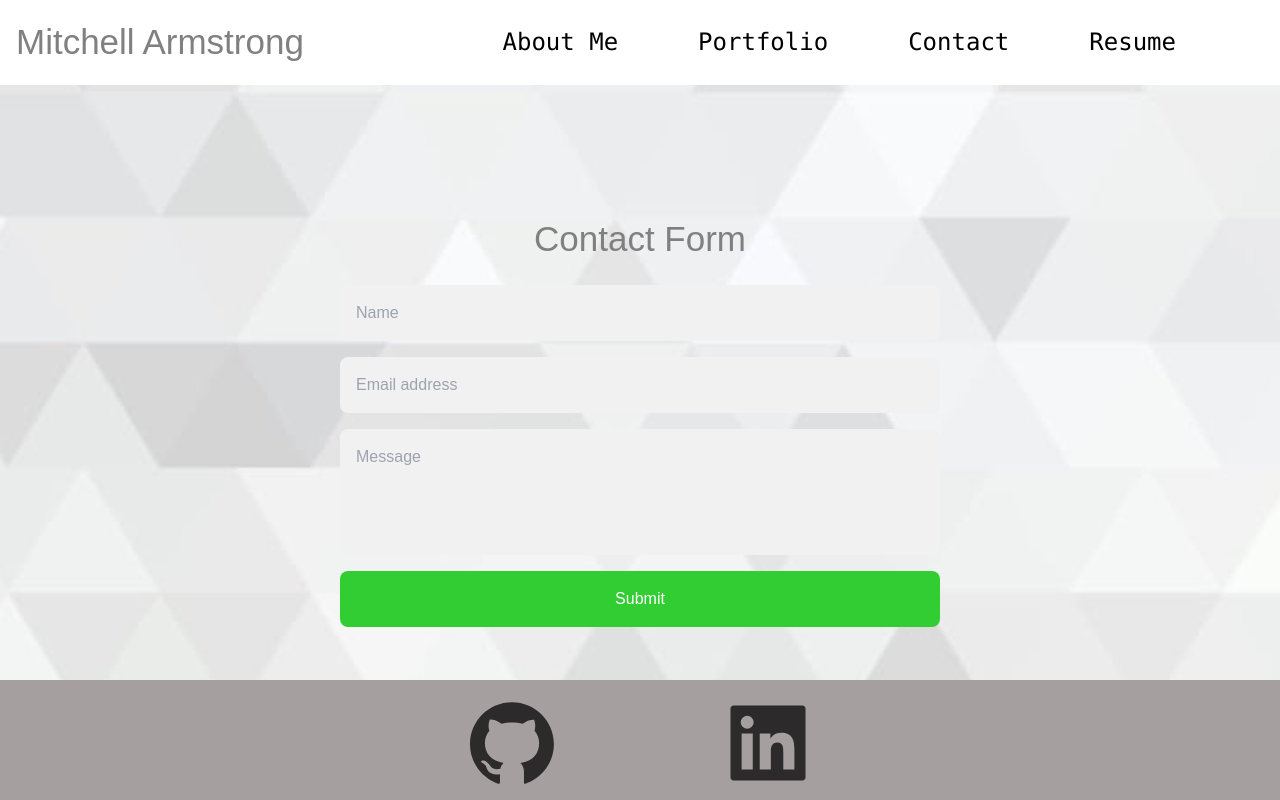
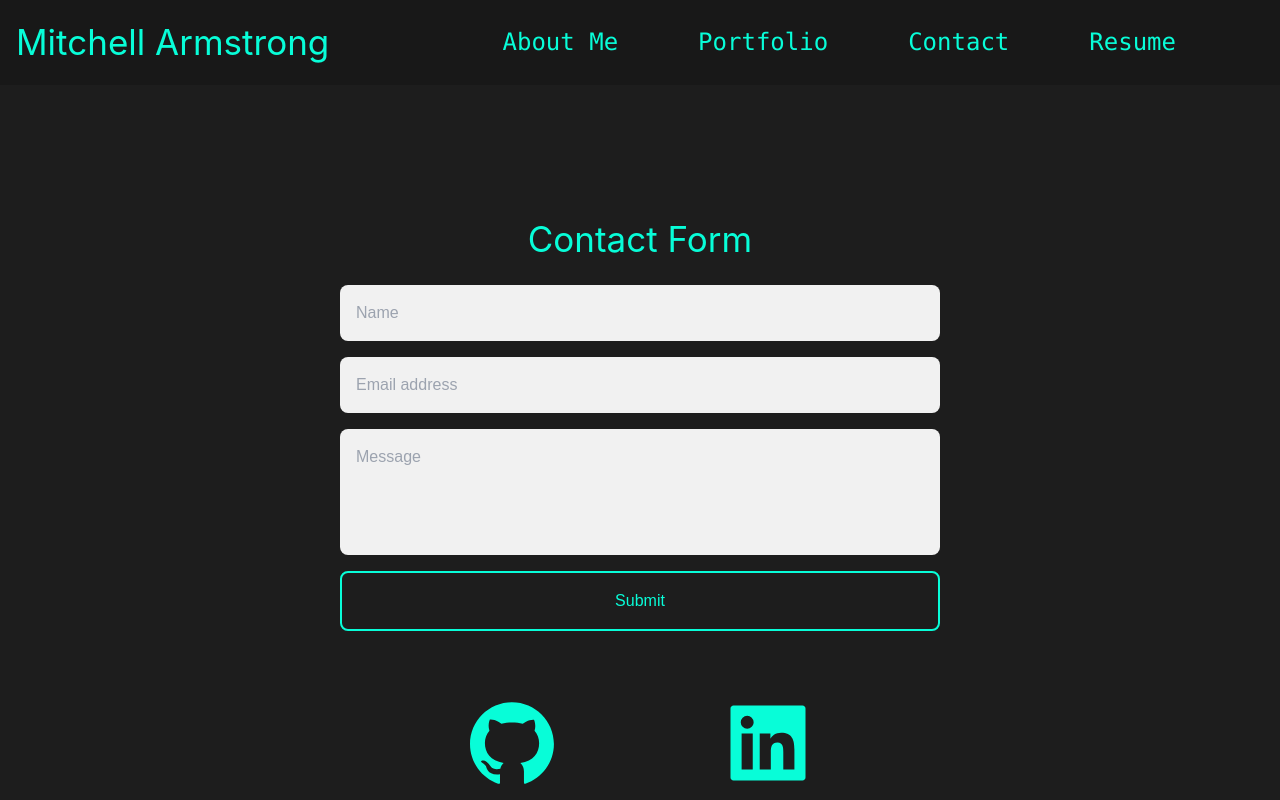
Before and after one commit to ScarElite/professional-portfolio, a React (Create React App) app: page /contact in a window 1280 px wide. Built offline with nearby package versions, Linux system fonts and the light colour scheme.

Commit message:
Styled the entire application in a completely different direction. Removed the index.css and any unnecessary css classes and added the rest to the App.css.

```diff
--- a/src/App.css
+++ b/src/App.css
@@ -1,6 +1,11 @@
+@tailwind base;
+@tailwind components;
+@tailwind utilities;
+
 :root {
-  --primary: #7645d9;
-  --secondary: limegreen;
+  --primary: rgb(24, 24, 24);
+  --secondary: rgb(29, 29, 29);
+  --tertiary: rgb(8,253,216);
   @font-face {
     font-family: "Anton";
     src: url('https://fonts.googleapis.com/css2?family=Anton&display=swap');
@@ -8,29 +13,36 @@
 }
 
 body {
-  background-image: url(./assets/images/Portfolio-bg-Images/peakpx.jpg);
-  background-position: top;
+  margin: 0;
+  font-family: -apple-system, BlinkMacSystemFont, 'Segoe UI', 'Roboto', 'Oxygen',
+    'Ubuntu', 'Cantarell', 'Fira Sans', 'Droid Sans', 'Helvetica Neue',
+    sans-serif;
+  -webkit-font-smoothing: antialiased;
+  -moz-osx-font-smoothing: grayscale;
+  background-color: var(--secondary);
 }
 
 /* Main Header */
 .title-header {
-  color: black;
-  text-shadow: 2px 2px 2px var(--secondary);
+  color: var(--tertiary);
 }
 
 /* Nav */
 .navbar {
-  background-color: white;
+  background-color: var(--primary);
+}
+
+.navbar-item {
+  color: var(--tertiary);
 }
 
 .navbar-item:hover {
-  /* border-bottom: 2px solid var(--secondary); */
-  text-shadow: var(--secondary) 1px 0 10px;
+  text-shadow: var(--tertiary) 1px 0 10px;
 }
 
 /* About Section */
 .about-header {
-color: var(--primary);
+color: var(--tertiary);
 font-family: "Anton";
 }
 
@@ -40,6 +52,7 @@ font-family: "Anton";
 
 .about-section-text {
 font-family: 'Trebuchet MS', 'Lucida Sans Unicode', 'Lucida Grande', 'Lucida Sans', Arial, sans-serif;
+color: var(--tertiary);
 }
 
 .personal-image {
@@ -51,6 +64,44 @@ font-family: 'Trebuchet MS', 'Lucida Sans Unicode', 'Lucida Grande', 'Lucida San
 /* Contact */
 .contact {
   margin-top: 10%;
+}
+
+h1 {
+  text-align: center;
+  font-size: 35px;
+  color: var(--tertiary);
+}
+form {
+  max-width: 600px;
+  text-align: center;
+  margin: 20px auto;
+}
+input,
+textarea {
+  background-color: #f1f1f1;
+  border: 0;
+  outline: 0;
+  padding: 1em;
+  border-radius: 8px;
+  display: block;
+  width: 100%;
+  margin-top: 1em;
+  font-family: sans-serif;
+  resize: none;
+}
+#input-submit {
+  color: var(--tertiary);
+  background: var(--secondary);
+  border: 2px solid var(--tertiary);
+  cursor: pointer;
+}
+#input-submit:hover {
+  box-shadow: 0 1px 1px 1px rgba(8,253,216, 0.2);
+  background: var(--tertiary);
+  color: var(--secondary);
+}
+textarea {
+  height: 126px;
 }
 
 /* Portfolio */
@@ -65,21 +116,23 @@ font-family: 'Trebuchet MS', 'Lucida Sans Unicode', 'Lucida Grande', 'Lucida San
    bottom: 0;
    width: 100%;
    height: 120px;
-   background: rgb(166, 159, 159);
+   background: var(--secondary);
 }
 
 .github-icon-footer {
   margin-top: 15px;
+  color: var(--tertiary);
 }
 
 .github-icon-footer:hover {
-  color: white;
+  color: darkcyan;
 }
 
 .linkedin-icon-footer {
   margin-top: 15px;
+  color: var(--tertiary);
 }
 
 .linkedin-icon-footer:hover {
-  color: white;
+  color: darkcyan;
 }
--- a/src/components/Footer/index.js
+++ b/src/components/Footer/index.js
@@ -6,7 +6,7 @@ function Footer() {
   return (
     <div id="Footer">
       <ul className="flex text-8xl justify-center">
-        <li className="github-icon-footer px-20 animate-pulse">
+        <li className="github-icon-footer px-20">
           <a
             href="https://github.com/ScarElite"
             target="_blank"
@@ -15,7 +15,7 @@ function Footer() {
             <AiFillGithub></AiFillGithub>
           </a>
         </li>
-        <li className="linkedin-icon-footer px-20 animate-pulse">
+        <li className="linkedin-icon-footer px-20">
           <a
             href="https://www.linkedin.com/in/mitchell-armstrong99/"
             target="_blank"
--- a/src/index.css
+++ /dev/null
@@ -1,57 +0,0 @@
-@tailwind base;
-@tailwind components;
-@tailwind utilities;
-
-body {
-  margin: 0;
-  font-family: -apple-system, BlinkMacSystemFont, 'Segoe UI', 'Roboto', 'Oxygen',
-    'Ubuntu', 'Cantarell', 'Fira Sans', 'Droid Sans', 'Helvetica Neue',
-    sans-serif;
-  -webkit-font-smoothing: antialiased;
-  -moz-osx-font-smoothing: grayscale;
-}
-
-code {
-  font-family: source-code-pro, Menlo, Monaco, Consolas, 'Courier New',
-    monospace;
-}
-
-@import url(https://fonts.googleapis.com/css?family=Merriweather);
-html,
-body {
-  font-family: 'Merriweather', sans-serif;
-}
-h1 {
-  text-align: center;
-  font-size: 35px;
-  color: gray;
-}
-form {
-  max-width: 600px;
-  text-align: center;
-  margin: 20px auto;
-}
-input,
-textarea {
-  background-color: #f1f1f1;
-  border: 0;
-  outline: 0;
-  padding: 1em;
-  border-radius: 8px;
-  display: block;
-  width: 100%;
-  margin-top: 1em;
-  font-family: 'Merriweather', sans-serif;
-  resize: none;
-}
-#input-submit {
-  color: white;
-  background: limegreen;
-  cursor: pointer;
-}
-#input-submit:hover {
-  box-shadow: 0 1px 1px 1px rgba(0, 0, 0, 0.2);
-}
-textarea {
-  height: 126px;
-}
--- a/src/index.js
+++ b/src/index.js
@@ -1,7 +1,7 @@
 import React from "react";
 import ReactDOM from "react-dom/client";
 import "react-responsive-modal/styles.css";
-import "./index.css";
+import "./App.css";
 import App from "./App";
 import reportWebVitals from "./reportWebVitals";
 
```
